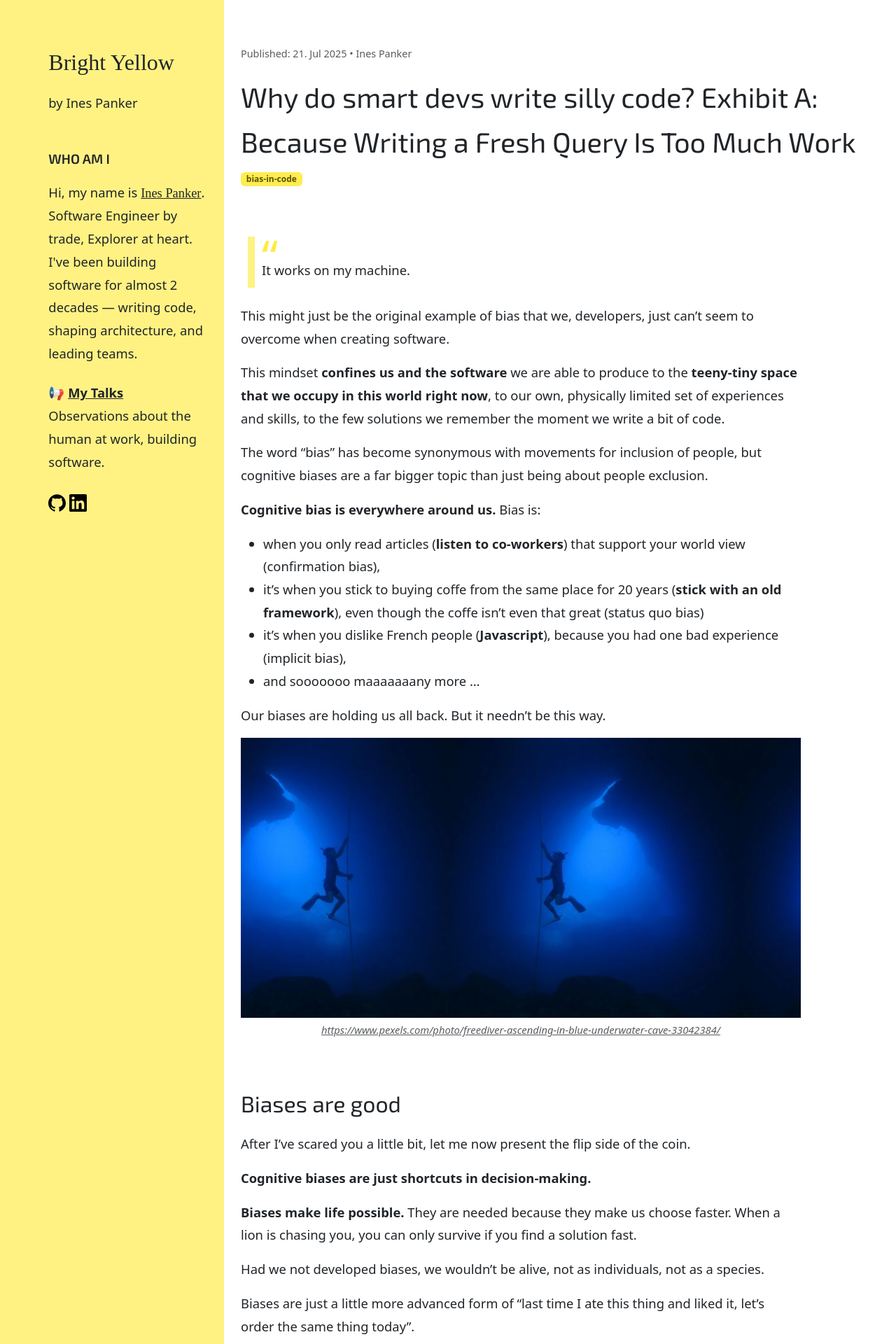
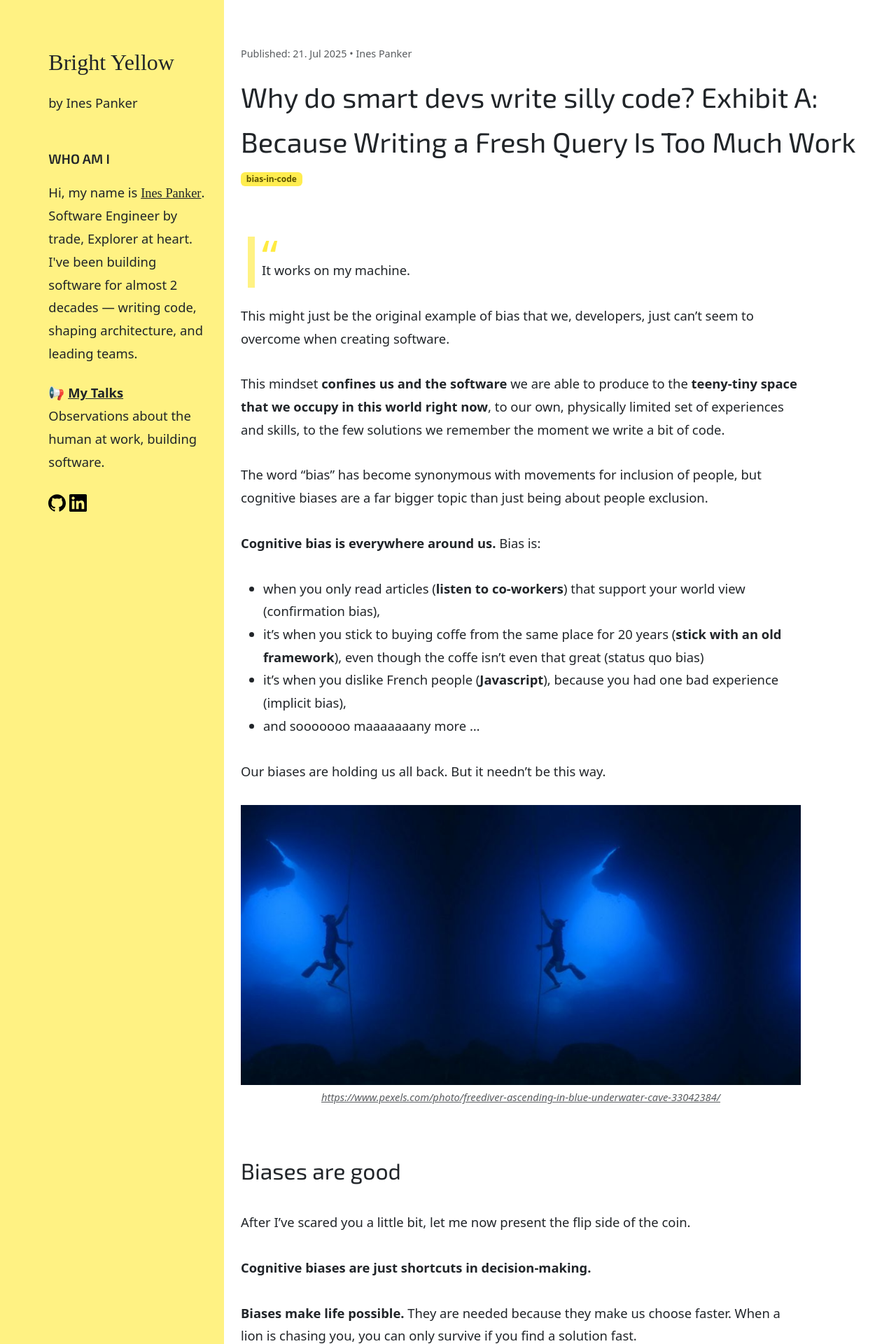
Before and after one commit to inesp/inesp.github.io, a Jekyll site: the page built from _posts/2025-07-21-blind-spots-in-code-part-I.md, in a window 1280 px wide. Shown: the top 1920 px of the page at 70% size. Built offline with Jekyll 4.4.1, drawn with Linux system fonts in a browser that asks for light colours; nearby versions of some CDN libraries; some web fonts are replaced.

Commit message:
Fix margin

```diff
--- a/_sass/colors.scss
+++ b/_sass/colors.scss
@@ -10,5 +10,5 @@ $color-red-light: #ffe6e6;
 $color-text: #212529;
 $color-badge-text: #5c5200;
 
-$standard-margin: 1rem;
+$standard-margin: 2rem;
 $standard-radius: 6px;
```
